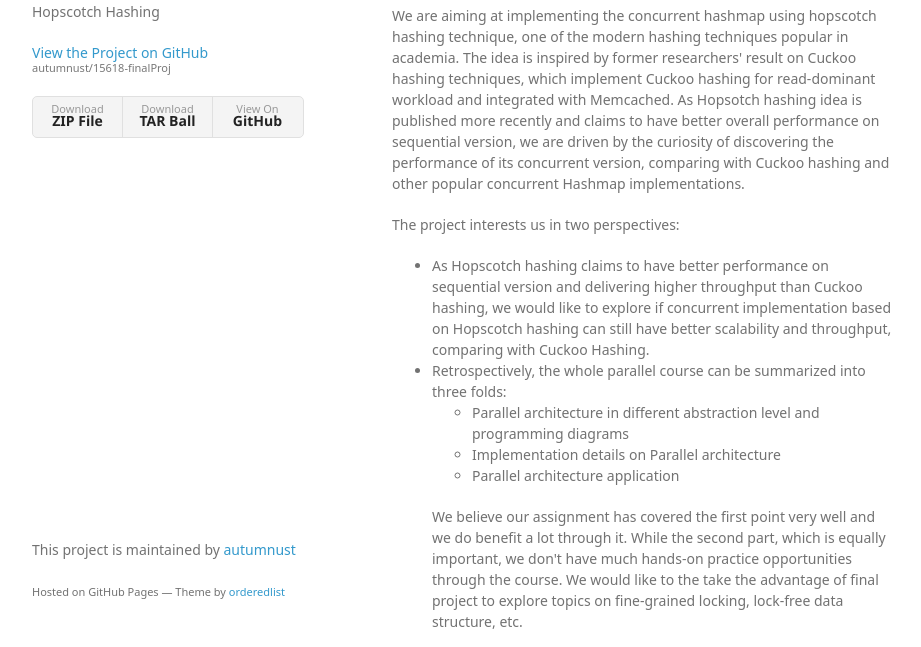
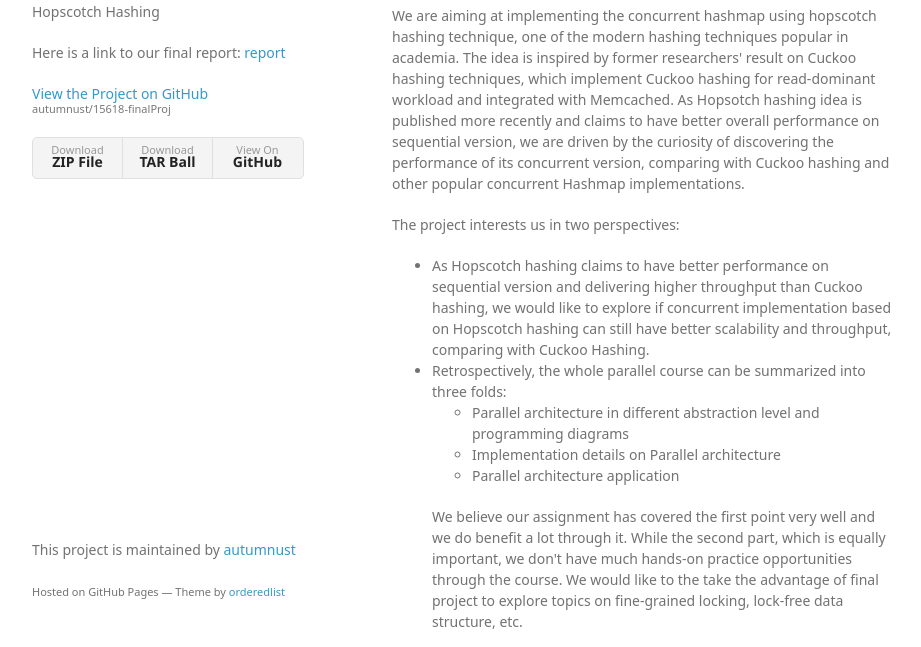
Before and after one commit to autumnust/15618-finalProj, a plain HTML site: page index.html in a window 1280 px wide. Shown: the part 129-776 px from the top of the page, without its empty margins (178-1099 px from the left). Drawn offline with Linux system fonts and the light colour scheme; a web font is replaced by a local one.

Commit message:
add report

```diff
--- a/index.html
+++ b/index.html
@@ -17,6 +17,7 @@
       <header>
         <h1>15618 Final Project</h1>
         <p>Concurrent Hashing Map with Hopscotch Hashing</p>
+        <p>Here is a link to our final report: <a href="https://www.dropbox.com/s/evrjyvktcmdfy6a/618Final.pdf?dl=0">report<a></p>
 
         <p class="view"><a href="https://github.com/autumnust/15618-finalProj">View the Project on GitHub <small>autumnust/15618-finalProj</small></a></p>
 
```
